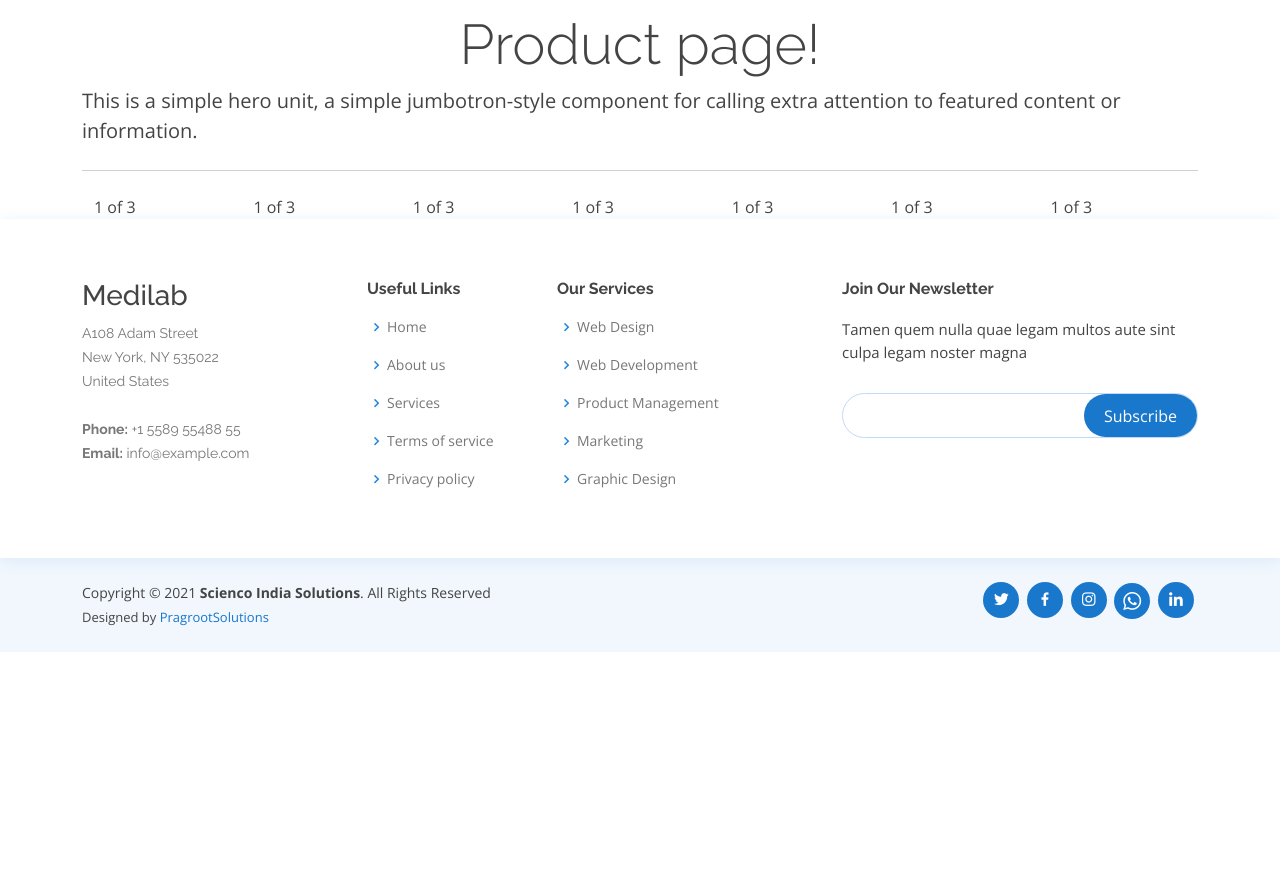
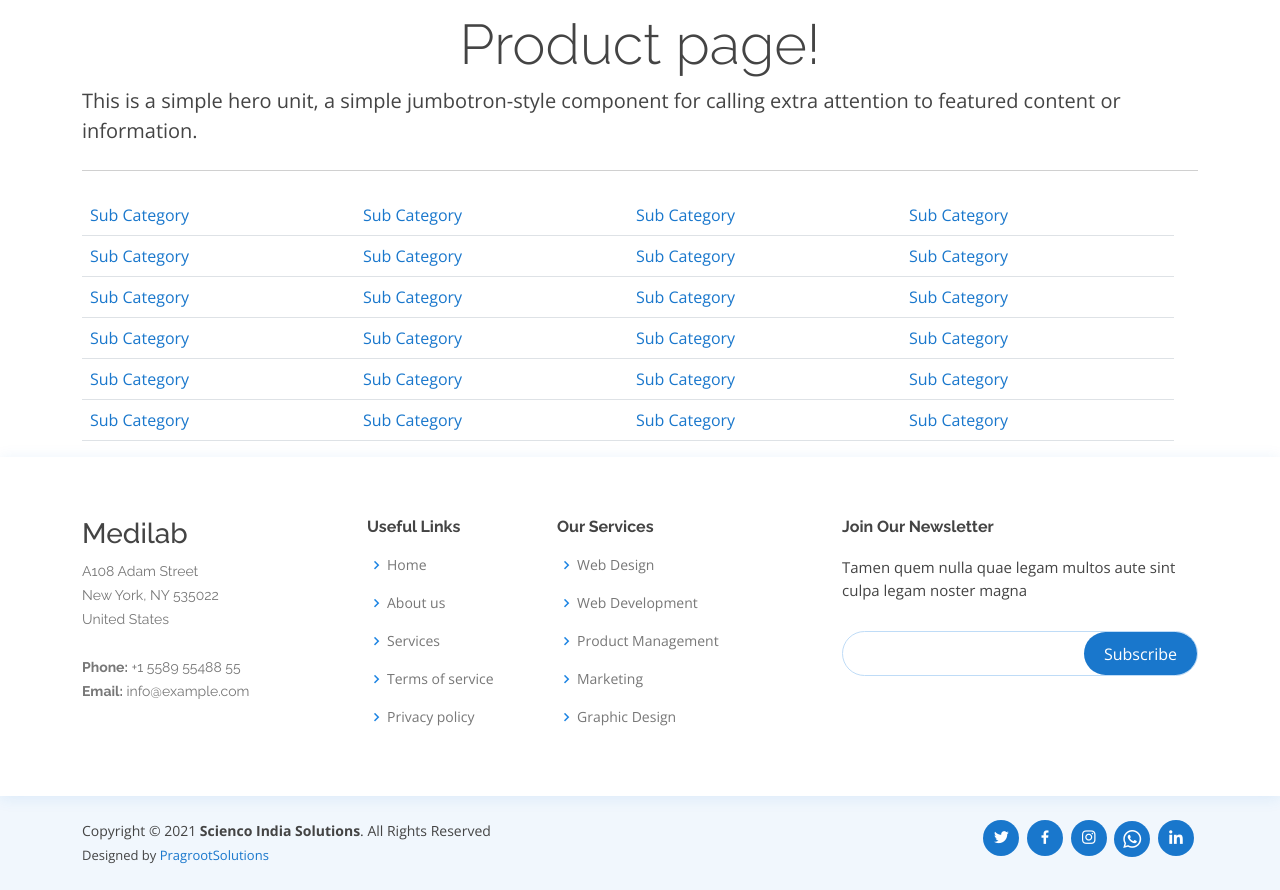
Before and after one commit to pulkitmadaanit/medicalwebsite-team_work, a Django app: page /site2_instruments/product_category/ in a window 1280 px wide. Shown: the part 157-1047 px from the top of the page. Before the commit the page ends 809 px from the top, so only its background shows below. Run offline with Django 3.2, Linux system fonts and the light colour scheme; data that the repository does not hold is empty; some libraries are stand-ins or nearby versions.

Commit message:
code update

```diff
--- a/site_2_process_instrument/views.py
+++ b/site_2_process_instrument/views.py
@@ -1,7 +1,7 @@
 from django.shortcuts import render,HttpResponse, redirect
 from django.views import View
 from site_2_process_instrument.forms import ContactForm
-from site_2_process_instrument.models import AboutUs, ContactModel, Contact_display,Blog
+from site_2_process_instrument.models import *
 from django.conf import settings
 from django.core.mail import send_mail
 from django.core.mail import EmailMultiAlternatives
@@ -48,4 +48,4 @@ def mega(request):
 
 def product_category(request):
 
-    return render(request,"site2_instrument/project/product_category.html")
+    return render(request,"site2_instrument/project/product_category.html", {"products": ProductCategory.objects.all()})
--- a/templates/site2_instrument/project/product_category.html
+++ b/templates/site2_instrument/project/product_category.html
@@ -7,23 +7,72 @@
 {% include 'site2_instrument/project/header.html' %}
 <br><br><br><br><br><br><br>
 
-
-
 <div class="container">
 <div class="jumbotron">
     <h1 style="text-align:center;" class="display-4">Product page!</h1>
-
     <p class="lead">This is a simple hero unit, a simple jumbotron-style component for calling extra attention to featured content or information.</p>
     <hr class="my-4">
     <div class="container">
-        <div class="row">
-          <div class="col-sm">1 of 3</div>
-          <div class="col-sm">1 of 3</div>
-          <div class="col-sm">1 of 3</div>
-          <div class="col-sm">1 of 3</div>
-          <div class="col-sm">1 of 3</div>
-          <div class="col-sm">1 of 3</div>
-          <div class="col-sm">1 of 3</div>
+        <div class="row col-12">
+          <table class="table">
+            <thead class="table-dark">
+              <tr>
+                {% for pro in products %}
+                  <th scope="col">{{ pro.name }}</th>
+                {% endfor %}
+              </tr>
+            </thead>
+            <tbody>
+              <tr>
+                <td>
+                  <a href="#">Sub Category</a>
+                </td>
+                <td><a href="#">Sub Category</a></td>
+                <td><a href="#">Sub Category</a></td>
+                <td><a href="#">Sub Category</a></td>
+              </tr>
+              <tr>
+                <td>
+                  <a href="#">Sub Category</a>
+                </td>
+                <td><a href="#">Sub Category</a></td>
+                <td><a href="#">Sub Category</a></td>
+                <td><a href="#">Sub Category</a></td>
+              </tr>
+              <tr>
+                <td>
+                  <a href="#">Sub Category</a>
+                </td>
+                <td><a href="#">Sub Category</a></td>
+                <td><a href="#">Sub Category</a></td>
+                <td><a href="#">Sub Category</a></td>
+              </tr>
+              <tr>
+                <td>
+                  <a href="#">Sub Category</a>
+                </td>
+                <td><a href="#">Sub Category</a></td>
+                <td><a href="#">Sub Category</a></td>
+                <td><a href="#">Sub Category</a></td>
+              </tr>
+              <tr>
+                <td>
+                  <a href="#">Sub Category</a>
+                </td>
+                <td><a href="#">Sub Category</a></td>
+                <td><a href="#">Sub Category</a></td>
+                <td><a href="#">Sub Category</a></td>
+              </tr>
+              <tr>
+                <td>
+                  <a href="#">Sub Category</a>
+                </td>
+                <td><a href="#">Sub Category</a></td>
+                <td><a href="#">Sub Category</a></td>
+                <td><a href="#">Sub Category</a></td>
+              </tr>
+            </tbody>
+          </table>
         </div>
       </div>
   </div>
```
Also changed, not shown: site_2_process_instrument/migrations/0002_auto_20210512_0924.py (added).
